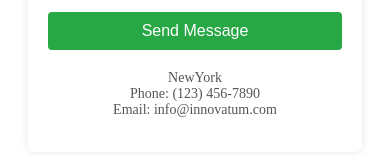
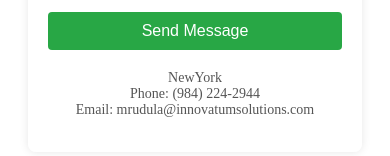
Before and after one commit to mrudulauppalapati/test, a plain HTML site: page contact.html in a window 390 px wide. Shown: the part 484-640 px from the top of the page. Drawn offline with Linux system fonts and the light colour scheme.

Commit message:
changed email and phone

```diff
--- a/contact.html
+++ b/contact.html
@@ -77,8 +77,8 @@
     </form>
     <div class="address">
         <p> NewYork<br>
-            Phone: (123) 456-7890<br>
-            Email: info@innovatum.com</p>
+            Phone: (984) 224-2944<br>
+            Email: mrudula@innovatumsolutions.com</p>
     </div>
 </div>
 </body>
```
